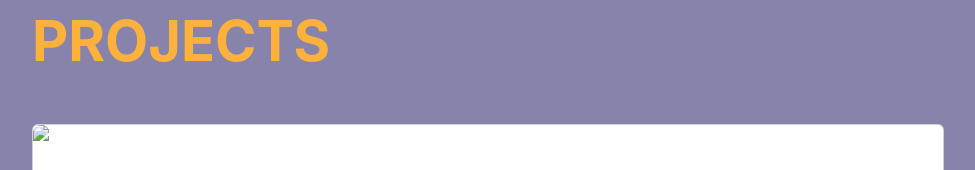
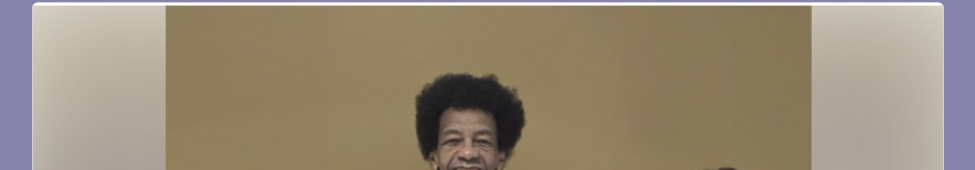
Before and after one commit to hailey-henderson/hailey-henderson.github.io, a plain HTML site: page index.html in a window 1280 px wide. Shown: the part 2869-3039 px from the top of the page, without its empty margins (288-1263 px from the left). Drawn offline with Linux system fonts and the light colour scheme; files that its build step writes are made by us from their sources; files whose address does not match are found by name; a web font is replaced by a local one.

Commit message:
Update index.html

```diff
--- a/index.html
+++ b/index.html
@@ -156,7 +156,7 @@ Through rigorous research, detailed planning, and collaborative effort, our team
         <div class="resume-section-Projects">
           <h2 class="mb-5">Projects</h2>
          <div class="card mb-4">
-           <img scr="img/1.png" alt= "Electric Skateboard (Spring 25)"
+           <img src="assets/img/1.png" alt="Electric Skateboard (Spring 25)" class="img-fluid rounded mb-3" />
              <h3> Electric Skateboard (Spring 25) </h3>
            <p> I had the opportunity to participate in an IEEE competition hosted by the University of Tennessee at Chattanooga, where I collaborated with a fellow sophomore majoring in electrical engineering. Together, we designed and built an electric skateboard that seamlessly integrated electrical and mechanical components to optimize performance, efficiency, and control. Our project focused on developing a display layout for real-time diagnostics, refining motor efficiency, and implementing a reliable braking system. Through extensive testing and iteration, we engineered a lightweight yet durable board that met IEEE standards. This experience not only strengthened my technical skills in circuit design and joining processes but also fostered teamwork and problem-solving in a real-world engineering challenge.</p>
          </div>
```
